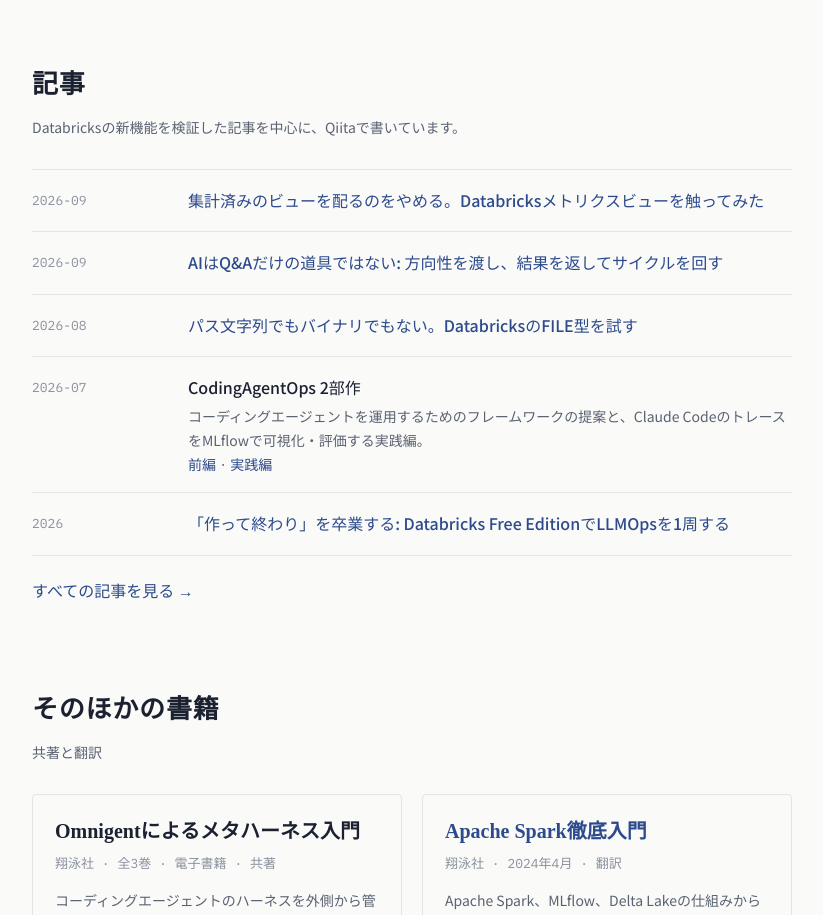
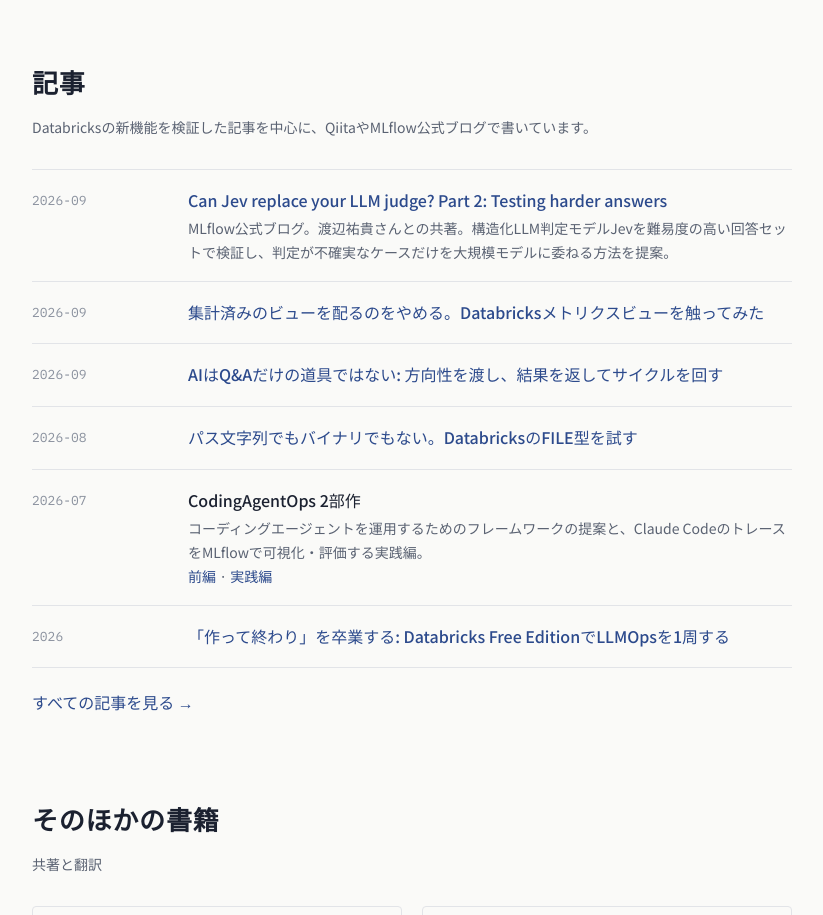
Before and after one commit to taka-yayoi/taka-yayoi.github.io, a plain HTML site: page index.html in a window 1280 px wide. Shown: the part 2243-3158 px from the top of the page, without its empty margins (228-1051 px from the left). Drawn offline with Linux system fonts and the light colour scheme; a web font is replaced by a local one.

Commit message:
Add MLflow blog article (Jev LLM judge Part 2) to writing section
Co-authored-by: Isaac <no-reply@databricks.com>

```diff
--- a/index.html
+++ b/index.html
@@ -257,8 +257,9 @@
 
 <section id="writing">
   <h2>記事</h2>
-  <p class="sub">Databricksの新機能を検証した記事を中心に、Qiitaで書いています。</p>
+  <p class="sub">Databricksの新機能を検証した記事を中心に、QiitaやMLflow公式ブログで書いています。</p>
   <ul class="rows">
+    <li><div class="when">2026-09</div><div><a class="what" href="https://mlflow.org/blog/jev-llm-judge-part-2/">Can Jev replace your LLM judge? Part 2: Testing harder answers</a><div class="note">MLflow公式ブログ。渡辺祐貴さんとの共著。構造化LLM判定モデルJevを難易度の高い回答セットで検証し、判定が不確実なケースだけを大規模モデルに委ねる方法を提案。</div></div></li>
     <li><div class="when">2026-09</div><div><a class="what" href="https://qiita.com/taka_yayoi/items/bcb8f5729e162d851e79">集計済みのビューを配るのをやめる。Databricksメトリクスビューを触ってみた</a></div></li>
     <li><div class="when">2026-09</div><div><a class="what" href="https://qiita.com/taka_yayoi/items/b83967d5625b250accb6">AIはQ&amp;Aだけの道具ではない: 方向性を渡し、結果を返してサイクルを回す</a></div></li>
     <li><div class="when">2026-08</div><div><a class="what" href="https://qiita.com/taka_yayoi/items/ab110946862e63dca9f6">パス文字列でもバイナリでもない。DatabricksのFILE型を試す</a></div></li>
```
